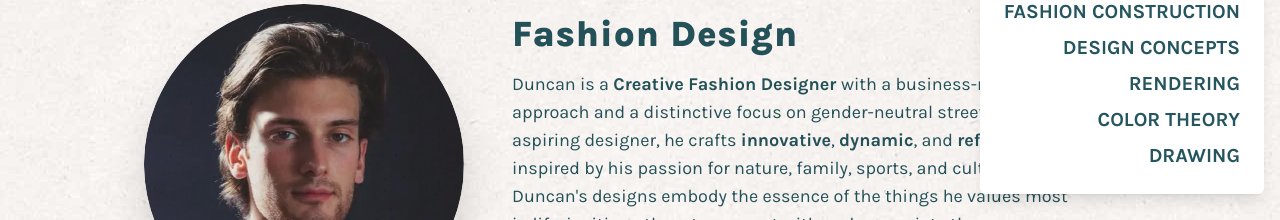
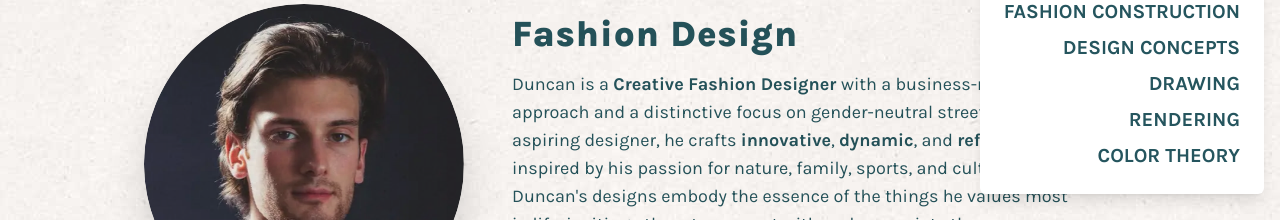
Before and after one commit to lizamorr/duncan, a React (Create React App) app: page / in a window 1280 px wide. Both pictures are taken after a click on the button 1244 px from the left and 36 px from the top of the page. Shown: the part 162-382 px from the top of the page. Built offline with nearby package versions, Linux system fonts and the light colour scheme; a web font is replaced by a local one.

Commit message:
move drawing up

```diff
--- a/src/App.tsx
+++ b/src/App.tsx
@@ -20,13 +20,12 @@ function App() {
       <Menu />
       <About />
       <Chevy />
-
       <HistoryOfDesign />
       <FashionConstructionOne />
       <DesignConcepts />
+      <Drawing />
       <ColorTheory />
       <Rendering />
-      <Drawing />
 
       <ScrollToTopButton />
       <div className="paperOverlay"></div>
--- a/src/components/Menu.tsx
+++ b/src/components/Menu.tsx
@@ -58,6 +58,12 @@ export default function Menu() {
             Design Concepts
           </p>
           <p
+            onClick={() => handleScroll("drawing")}
+            className="hover:underline cursor-pointer font-bold uppercase"
+          >
+            Drawing
+          </p>
+          <p
             onClick={() => handleScroll("rendering")}
             className="hover:underline cursor-pointer font-bold uppercase"
           >
@@ -69,12 +75,6 @@ export default function Menu() {
           >
             Color Theory
           </p>
-          <p
-            onClick={() => handleScroll("drawing")}
-            className="hover:underline cursor-pointer font-bold uppercase"
-          >
-            Drawing
-          </p>
         </div>
       )}
     </div>
```
